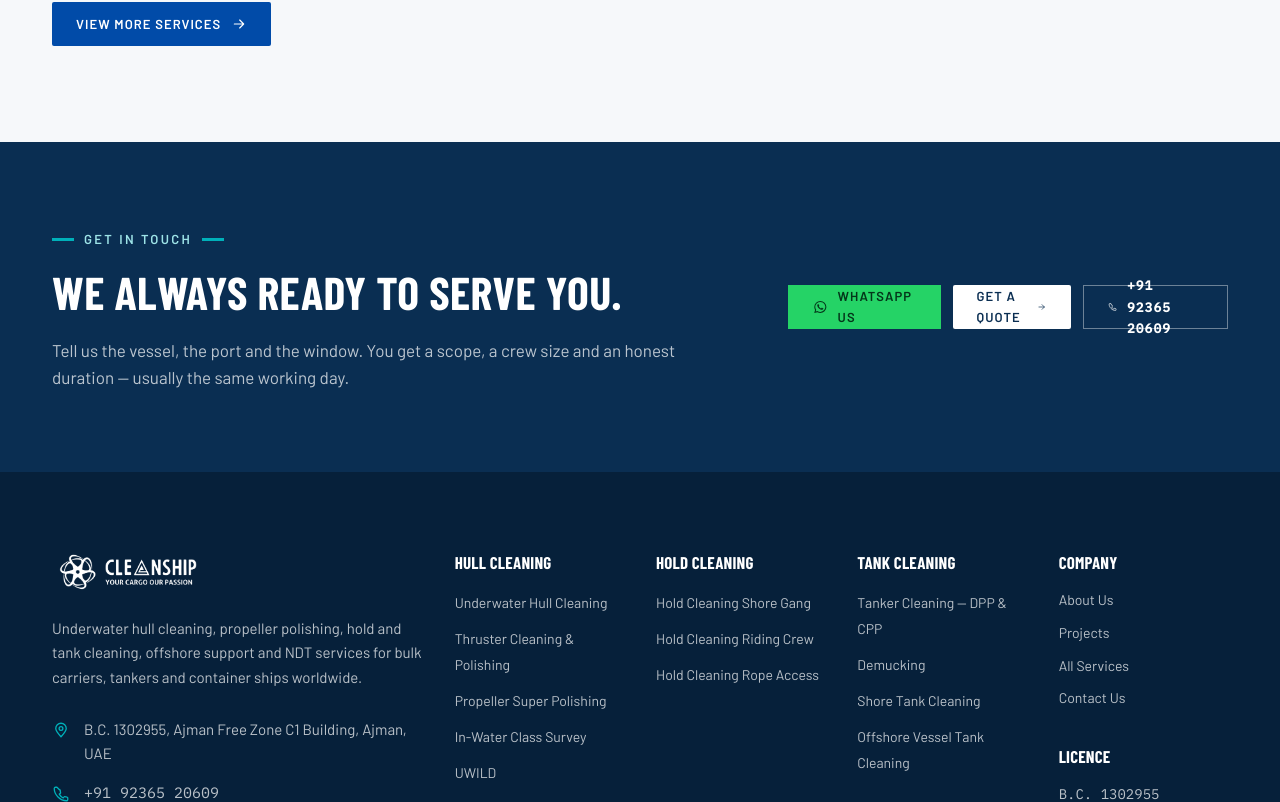
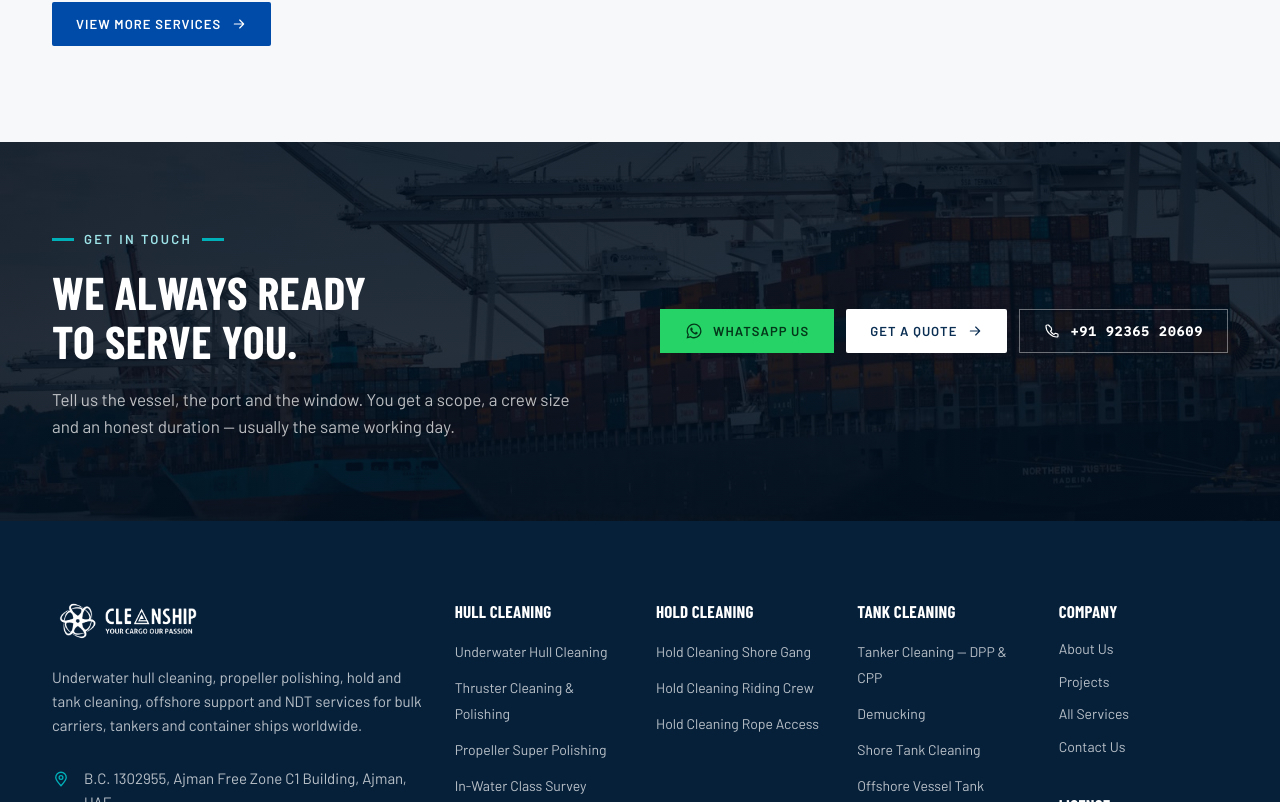
Before and after one commit to ritesh5001/CleanShip, a Next.js app in the folder frontend/: page /about in a window 1280 px wide. Shown: the part 3224-4026 px from the top of the page. Built offline with nearby package versions, Linux system fonts and the light colour scheme.

Commit message:
feat: add PhotoOverlay component and integrate it into various sections for enhanced visual appeal

```diff
--- a/frontend/src/app/not-found.tsx
+++ b/frontend/src/app/not-found.tsx
@@ -2,6 +2,8 @@ import Link from "next/link";
 import type { Metadata } from "next";
 import { Button } from "@/components/ui";
 import { serviceCategories } from "@/lib/services";
+import { PhotoOverlay } from "@/components/photo-overlay";
+import { stockImages } from "@/lib/stock-images";
 
 export const metadata: Metadata = {
   title: "Page not found",
@@ -10,8 +12,9 @@ export const metadata: Metadata = {
 
 export default function NotFound() {
   return (
-    <section className="on-navy bg-navy-900">
-      <div className="container-page py-28 text-center lg:py-40">
+    <section className="on-navy relative isolate overflow-hidden bg-navy-900">
+      <PhotoOverlay image={stockImages.cargoAerial} />
+      <div className="container-page relative py-28 text-center lg:py-40">
         <p className="tabular text-[64px] leading-none text-aqua-500/40 sm:text-[80px]">
           404
         </p>
--- a/frontend/src/app/page.tsx
+++ b/frontend/src/app/page.tsx
@@ -20,6 +20,8 @@ import { serviceCategories } from "@/lib/services";
 import { serviceAreas, siteConfig } from "@/lib/site";
 import { LocationsGrid } from "@/components/locations";
 import { CapabilityGallery } from "@/components/capability-gallery";
+import { PhotoOverlay } from "@/components/photo-overlay";
+import { stockImages } from "@/lib/stock-images";
 import { buildMetadata, faqSchema } from "@/lib/seo";
 
 export const metadata: Metadata = buildMetadata({
@@ -153,8 +155,13 @@ export default function HomePage() {
             ))}
 
             <div data-stagger className="h-full">
-              <div className="on-navy rule-accent-top flex h-full flex-col justify-between bg-navy-800 p-6 text-white">
-                <div>
+              <div className="on-navy rule-accent-top relative isolate flex h-full flex-col justify-between overflow-hidden bg-navy-800 p-6 text-white">
+                <PhotoOverlay
+                  image={stockImages.weldDetail}
+                  strength="heavy"
+                  sizes="(min-width: 1024px) 33vw, (min-width: 640px) 50vw, 100vw"
+                />
+                <div className="relative">
                   <h3 className="font-display text-[22px] font-bold uppercase leading-tight">
                     Not sure which scope you need?
                   </h3>
--- a/frontend/src/app/services/[category]/[service]/page.tsx
+++ b/frontend/src/app/services/[category]/[service]/page.tsx
@@ -30,6 +30,8 @@ import { heroImageFor } from "@/lib/stock-images";
 import { HeroEnquiryForm } from "@/components/hero-enquiry-form";
 import { WhatsAppCta } from "@/components/whatsapp-cta";
 import { CoverageNote } from "@/components/locations";
+import { PhotoOverlay } from "@/components/photo-overlay";
+import { stockImages } from "@/lib/stock-images";
 import {
   breadcrumbSchema,
   buildMetadata,
@@ -216,7 +218,12 @@ export default async function ServicePage({ params }: Params) {
           <aside className="lg:col-span-4">
             <div className="space-y-6 lg:sticky lg:top-[128px]">
               {/* Enquiry */}
-              <div className="on-navy rule-accent-top bg-navy-800 p-6 text-white">
+              <div className="on-navy rule-accent-top relative isolate overflow-hidden bg-navy-800 p-6 text-white">
+                <PhotoOverlay
+                  image={stockImages.vesselOnPassage}
+                  strength="heavy"
+                  sizes="(min-width: 1024px) 33vw, 100vw"
+                />
                 <h2 className="font-display text-[20px] font-bold uppercase leading-tight">
                   Enquire about this service
                 </h2>
--- a/frontend/src/components/cta-band.tsx
+++ b/frontend/src/components/cta-band.tsx
@@ -2,11 +2,15 @@ import { siteConfig } from "@/lib/site";
 import { Button } from "./ui";
 import { WhatsAppCta } from "./whatsapp-cta";
 import { PhoneIcon } from "./icons";
+import { PhotoOverlay } from "./photo-overlay";
+import { stockImages } from "@/lib/stock-images";
 
 /**
- * Closing call to action — a solid navy plate. The DS reserves navy for
- * bands, footer and CTA, and forbids decorative gradients, so the emphasis
- * comes from the colour block and the oversized condensed heading.
+ * Closing call to action.
+ *
+ * A photograph under a deep navy overlay rather than a flat plate. The DS
+ * forbids decorative gradients but sanctions navy photo scrims, which is
+ * exactly what this is — the overlay does the work the flat colour used to.
  */
 export function CtaBand({
   title = "We always ready to serve you.",
@@ -16,8 +20,9 @@ export function CtaBand({
   description?: string;
 }) {
   return (
-    <section className="on-navy bg-navy-800">
-      <div className="container-page py-16 lg:py-20">
+    <section className="on-navy relative isolate overflow-hidden bg-navy-800">
+      <PhotoOverlay image={stockImages.portTerminal} />
+      <div className="container-page relative py-16 lg:py-20">
         <div className="flex flex-col items-start gap-10 lg:flex-row lg:items-center lg:justify-between lg:gap-16">
           <div className="max-w-2xl">
             <span className="eyebrow">Get in touch</span>
@@ -29,14 +34,18 @@ export function CtaBand({
             </p>
           </div>
 
-          <div className="flex w-full flex-col gap-3 sm:w-auto sm:flex-row">
+          {/* wrap + shrink-0 rather than a single row: at 1280-1440 the three
+              buttons had to share ~500px beside the heading, so labels broke
+              mid-word and the phone number overflowed its border. They now
+              drop to a second line instead of compressing. */}
+          <div className="flex w-full shrink-0 flex-col gap-3 sm:w-auto sm:flex-row sm:flex-wrap sm:justify-end">
             <WhatsAppCta />
             <Button href="/contact" variant="light">
               Get a quote
             </Button>
             <a
               href={siteConfig.phones[0].href}
-              className="label-caps inline-flex h-11 items-center justify-center gap-2.5 border border-white/40 px-6 text-white transition-colors duration-[140ms] hover:border-aqua-500 hover:bg-white/10 active:scale-[.985]"
+              className="label-caps inline-flex h-11 shrink-0 items-center justify-center gap-2.5 whitespace-nowrap border border-white/40 px-6 text-white transition-colors duration-[140ms] hover:border-aqua-500 hover:bg-white/10 active:scale-[.985]"
             >
               <PhoneIcon className="size-4" />
               <span className="tabular">{siteConfig.phones[0].number}</span>
--- /dev/null
+++ b/frontend/src/components/photo-overlay.tsx
@@ -0,0 +1,51 @@
+import Image from "next/image";
+import type { StockImage } from "@/lib/stock-images";
+
+/**
+ * Photographic backdrop for a solid-colour panel.
+ *
+ * Drop inside a container that is `relative isolate overflow-hidden`; the
+ * panel's own content must sit in a `relative` sibling so it stacks above.
+ *
+ * The overlay is deep navy rather than pure black — the design system is
+ * explicit that scrims are navy, never black, and at these opacities it reads
+ * as black anyway while keeping the brand's colour temperature.
+ *
+ * Opacity tiers are chosen so white body text clears WCAG AA against the
+ * worst case (a blown-out white frame), not just against these particular
+ * photographs — swapping the image later cannot silently break contrast:
+ *   veil   0.86  panels with headings and body copy
+ *   heavy  0.92  panels with small print, forms or dense text
+ */
+const OVERLAY = {
+  veil: "linear-gradient(180deg, rgba(3,16,31,.88) 0%, rgba(3,16,31,.84) 55%, rgba(3,16,31,.90) 100%)",
+  heavy:
+    "linear-gradient(180deg, rgba(3,16,31,.93) 0%, rgba(3,16,31,.90) 55%, rgba(3,16,31,.94) 100%)",
+} as const;
+
+export function PhotoOverlay({
+  image,
+  strength = "veil",
+  /** Set only where this panel is the largest paint in the viewport. */
+  priority = false,
+  sizes = "100vw",
+}: {
+  image: StockImage;
+  strength?: keyof typeof OVERLAY;
+  priority?: boolean;
+  sizes?: string;
+}) {
+  return (
+    <div aria-hidden="true" className="absolute inset-0 -z-10 overflow-hidden">
+      <Image
+        src={image.src}
+        alt=""
+        fill
+        sizes={sizes}
+        priority={priority}
+        className="object-cover"
+      />
+      <div className="absolute inset-0" style={{ background: OVERLAY[strength] }} />
+    </div>
+  );
+}
--- a/frontend/src/components/ui.tsx
+++ b/frontend/src/components/ui.tsx
@@ -36,7 +36,7 @@ export function Button({
   external?: boolean;
   withArrow?: boolean;
 }) {
-  const classes = `label-caps group inline-flex h-11 items-center justify-center gap-2.5 rounded-xs px-6 transition-[background-color,border-color,transform] duration-[140ms] ease-standard active:scale-[.985] ${variants[variant]} ${className}`;
+  const classes = `label-caps group inline-flex h-11 shrink-0 items-center whitespace-nowrap justify-center gap-2.5 rounded-xs px-6 transition-[background-color,border-color,transform] duration-[140ms] ease-standard active:scale-[.985] ${variants[variant]} ${className}`;
 
   const inner = (
     <>
```
